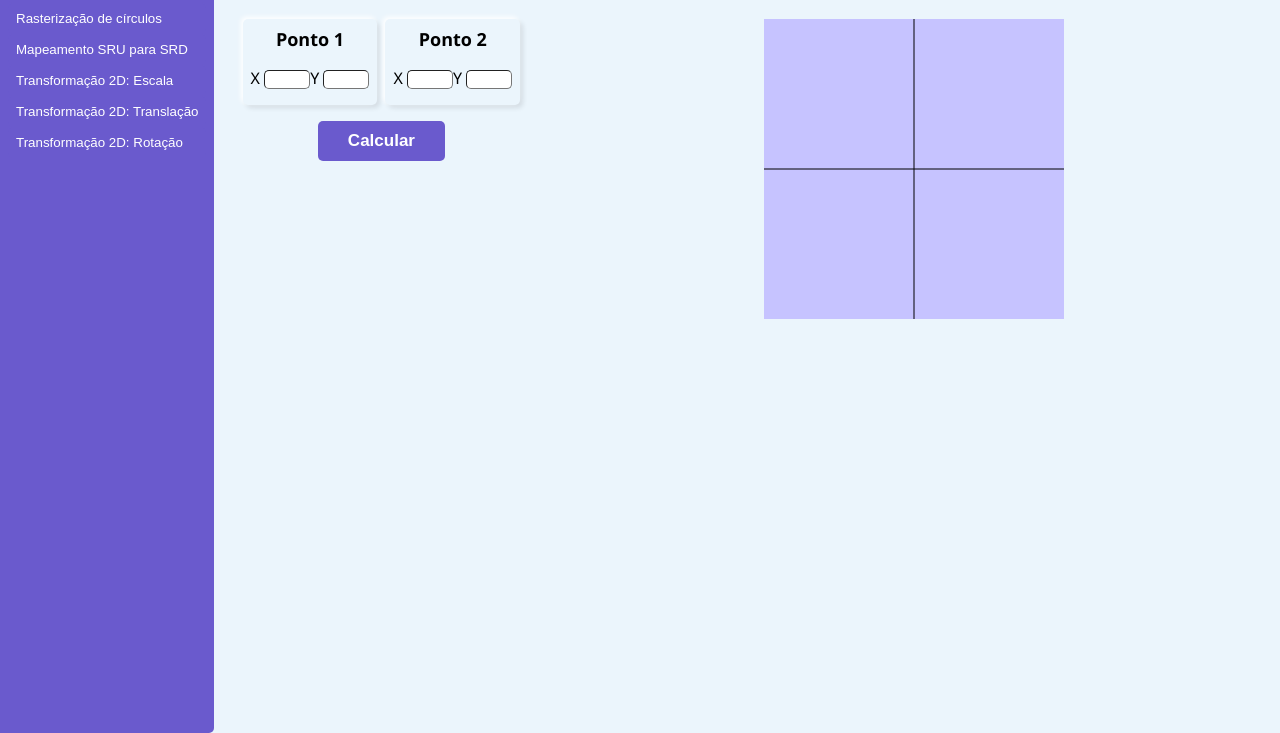
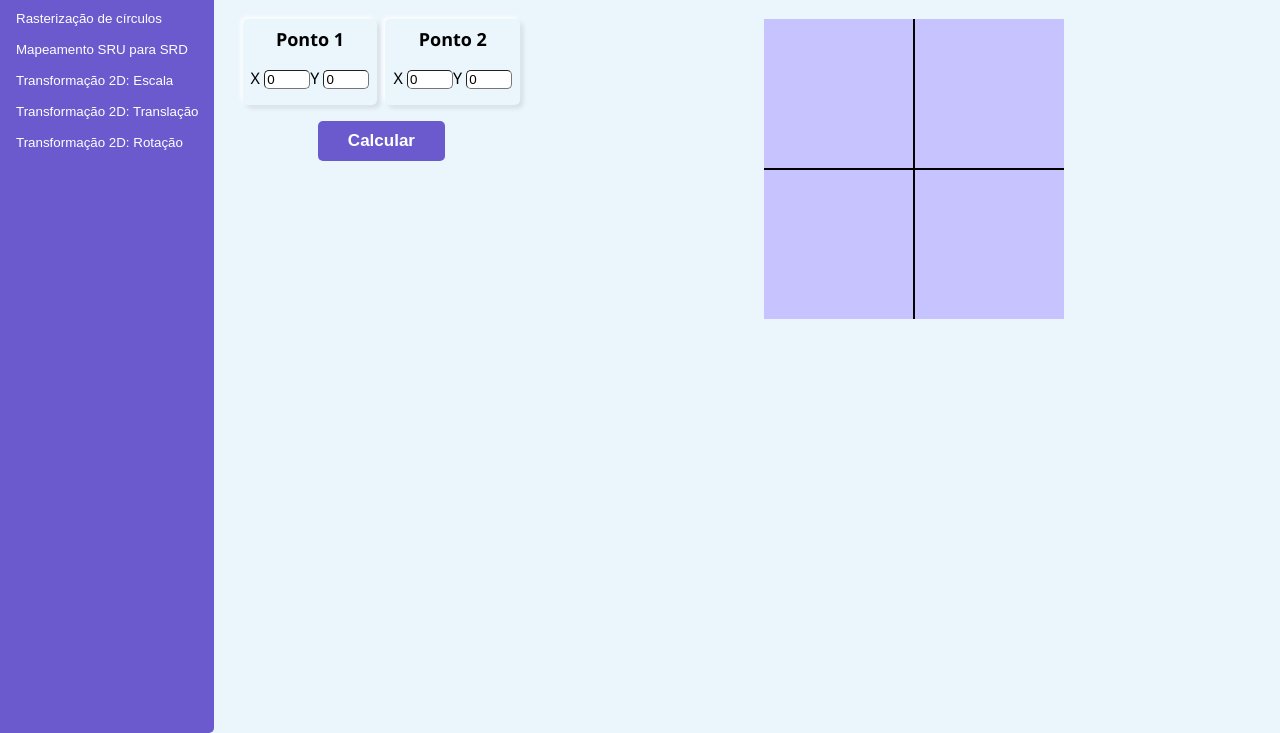
Before and after one commit to carloshenriquess/cg-algorithms, a website with bundled scripts: page index.html in a window 1280 px wide. Shown: the part 67-800 px from the top of the page. Built offline with nearby package versions, Linux system fonts and the light colour scheme.

Commit message:
refatoração final

```diff
--- a/index.html
+++ b/index.html
@@ -48,11 +48,21 @@
                     <div class="c-dda__point-inputs">
                       <div class="c-dda__form-group">
                         <label>X</label>
-                        <input class="c-dda__input" type="number" id="dda-x1" />
+                        <input
+                          class="c-dda__input"
+                          type="number"
+                          value="0"
+                          id="dda-x1"
+                        />
                       </div>
                       <div class="c-dda__form-group">
                         <label>Y</label>
-                        <input class="c-dda__input" type="number" id="dda-y1" />
+                        <input
+                          class="c-dda__input"
+                          type="number"
+                          value="0"
+                          id="dda-y1"
+                        />
                       </div>
                     </div>
                   </div>
@@ -61,11 +71,21 @@
                     <div class="c-dda__point-inputs">
                       <div class="c-dda__form-group">
                         <label>X</label>
-                        <input class="c-dda__input" type="number" id="dda-x2" />
+                        <input
+                          class="c-dda__input"
+                          type="number"
+                          value="0"
+                          id="dda-x2"
+                        />
                       </div>
                       <div class="c-dda__form-group">
                         <label>Y</label>
-                        <input class="c-dda__input" type="number" id="dda-y2" />
+                        <input
+                          class="c-dda__input"
+                          type="number"
+                          value="0"
+                          id="dda-y2"
+                        />
                       </div>
                     </div>
                   </div>
--- /dev/null
+++ b/src/scripts/cg-algorithms.js
@@ -0,0 +1,13 @@
+export const dda = (x1, y1, x2, y2, drawPixel) => {
+  const xVariation = Math.abs(x2 - x1);
+  const yVariation = Math.abs(y2 - y1);
+  const biggerVariation = yVariation > xVariation ? yVariation : xVariation;
+  let x = x1;
+  let y = y1;
+  drawPixel(Math.round(x), Math.round(y));
+  for (var i = 1; i <= biggerVariation; i++) {
+    x += (xVariation / biggerVariation) * (x1 < x2 ? 1 : -1);
+    y += (yVariation / biggerVariation) * (y1 < y2 ? 1 : -1);
+    drawPixel(Math.round(x), Math.round(y));
+  }
+};
--- a/src/scripts/dda.js
+++ b/src/scripts/dda.js
@@ -1,58 +1,44 @@
+import { dda } from './cg-algorithms.js';
+
+const canvasSize = 300;
+const minResolution = 5;
+const canvasBgColor = '#C6C3FF';
+const lineColor = 'SlateBlue';
 const canvas = document.getElementById('dda-canvas');
-const canvasSize = 300;
-canvas.width = canvasSize;
-canvas.height = canvasSize;
 const context = canvas.getContext('2d');
-const fillBgCanvas = color => {
+const inputX1 = document.getElementById('dda-x1');
+const inputY1 = document.getElementById('dda-y1');
+const inputX2 = document.getElementById('dda-x2');
+const inputY2 = document.getElementById('dda-y2');
+
+const fillCanvas = color => {
   context.beginPath();
   context.rect(0, 0, canvasSize, canvasSize);
   context.fillStyle = color;
   context.fill();
   context.closePath();
 };
-fillBgCanvas('#c6c3ff');
+
+const setupCanvas = () => {
+  canvas.width = canvasSize;
+  canvas.height = canvasSize;
+  fillCanvas(canvasBgColor);
+};
+
 const drawAxis = () => {
   context.beginPath();
   context.moveTo(0, canvasSize / 2);
   context.lineTo(canvasSize, canvasSize / 2);
   context.moveTo(canvasSize / 2, 0);
   context.lineTo(canvasSize / 2, canvasSize);
+  context.lineWidth = 2;
   context.stroke();
   context.closePath();
 };
-drawAxis();
 
-const drawLine = (x1, y1, x2, y2, paintPixel) => {
-  const xVariation = Math.abs(x2 - x1);
-  const yVariation = Math.abs(y2 - y1);
-  const biggerVariation = yVariation > xVariation ? yVariation : xVariation;
-  let x = x1;
-  let y = y1;
-  paintPixel(Math.round(x), Math.round(y));
-  for (var i = 1; i <= biggerVariation; i++) {
-    x += (xVariation / biggerVariation) * (x1 < x2 ? 1 : -1);
-    y += (yVariation / biggerVariation) * (y1 < y2 ? 1 : -1);
-    paintPixel(Math.round(x), Math.round(y));
-  }
-};
-
-const onSubmit = () => {
-  const inputX1 = document.getElementById('dda-x1');
-  const inputY1 = document.getElementById('dda-y1');
-  const inputX2 = document.getElementById('dda-x2');
-  const inputY2 = document.getElementById('dda-y2');
-  const x1 = (inputX1.value = +inputX1.value || 0);
-  const y1 = (inputY1.value = +inputY1.value || 0);
-  const x2 = (inputX2.value = +inputX2.value || 0);
-  const y2 = (inputY2.value = +inputY2.value || 0);
-  if (x1 == null || y1 == null || x2 == null || y2 == null) {
-    console.log('inválido');
-    return;
-  }
-  // console.log(x1, y1, x2, y2);
-  const max = Math.max(Math.abs(x1), Math.abs(y1), Math.abs(x2), Math.abs(y2));
+const drawPixelFactory = (max, lineColor) => {
   const pixelSize = canvasSize / (max * 2 + 1);
-  const paintPixel = (x, y, color = '#F00') => {
+  return (x, y) => {
     context.beginPath();
     context.rect(
       x * pixelSize + canvasSize / 2 - pixelSize / 2,
@@ -60,14 +46,34 @@ const onSubmit = () => {
       pixelSize,
       pixelSize,
     );
-    context.fillStyle = color;
+    context.fillStyle = lineColor;
     context.fill();
     context.closePath();
   };
-  fillBgCanvas('#c6c3ff');
-  drawAxis();
-  drawLine(x1, y1, x2, y2, paintPixel);
 };
 
-const form = document.getElementById('dda-form');
-form.addEventListener('submit', onSubmit);
+const onSubmit = () => {
+  const x1 = (inputX1.value = +inputX1.value || 0);
+  const y1 = (inputY1.value = +inputY1.value || 0);
+  const x2 = (inputX2.value = +inputX2.value || 0);
+  const y2 = (inputY2.value = +inputY2.value || 0);
+
+  let max = Math.max(Math.abs(x1), Math.abs(y1), Math.abs(x2), Math.abs(y2));
+  if (max < minResolution) {
+    max = minResolution;
+  }
+  const drawPixel = drawPixelFactory(max, lineColor);
+
+  fillCanvas(canvasBgColor);
+  drawAxis();
+  dda(x1, y1, x2, y2, drawPixel);
+};
+
+const setupListener = () => {
+  const form = document.getElementById('dda-form');
+  form.addEventListener('submit', onSubmit);
+};
+
+setupCanvas();
+drawAxis();
+setupListener();
```
